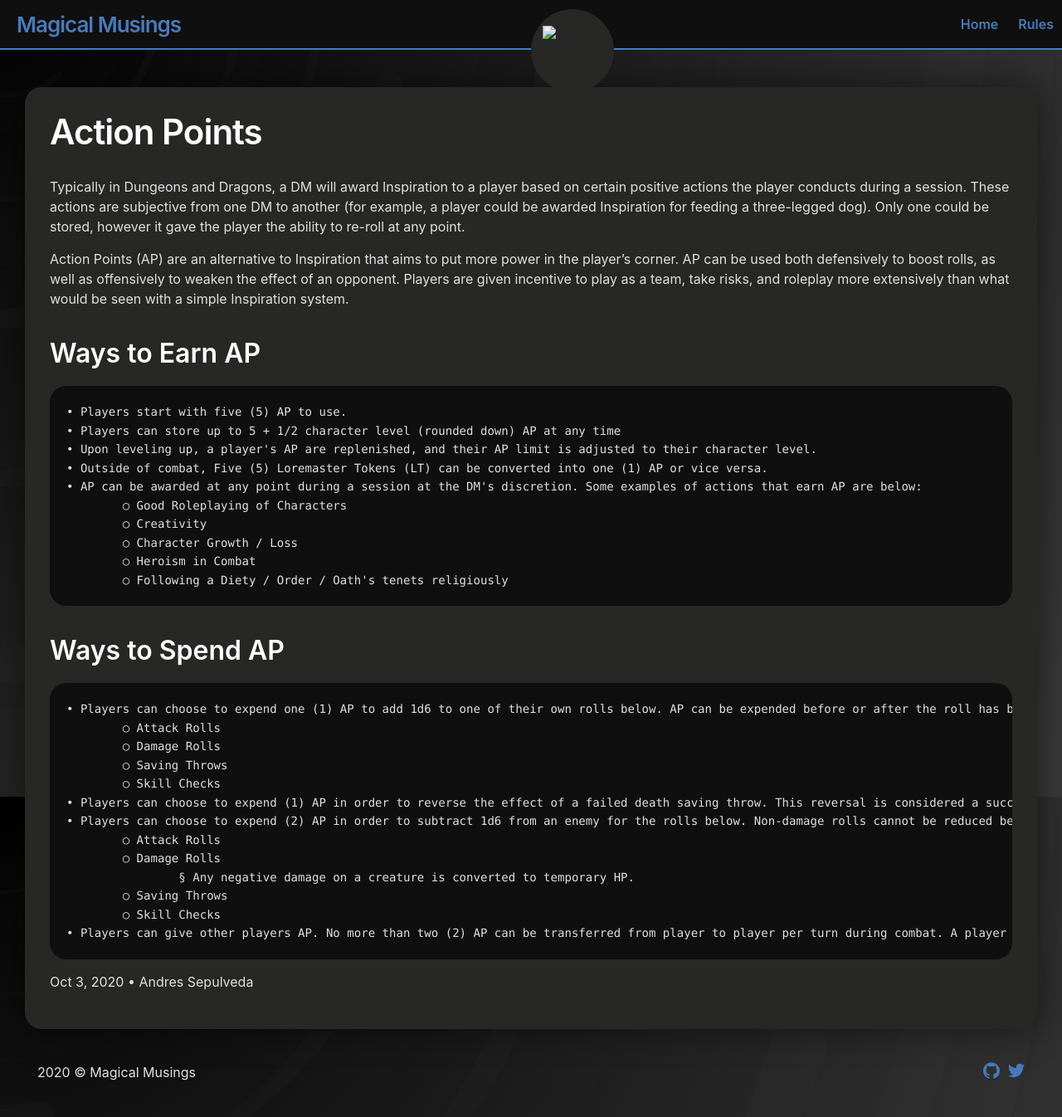
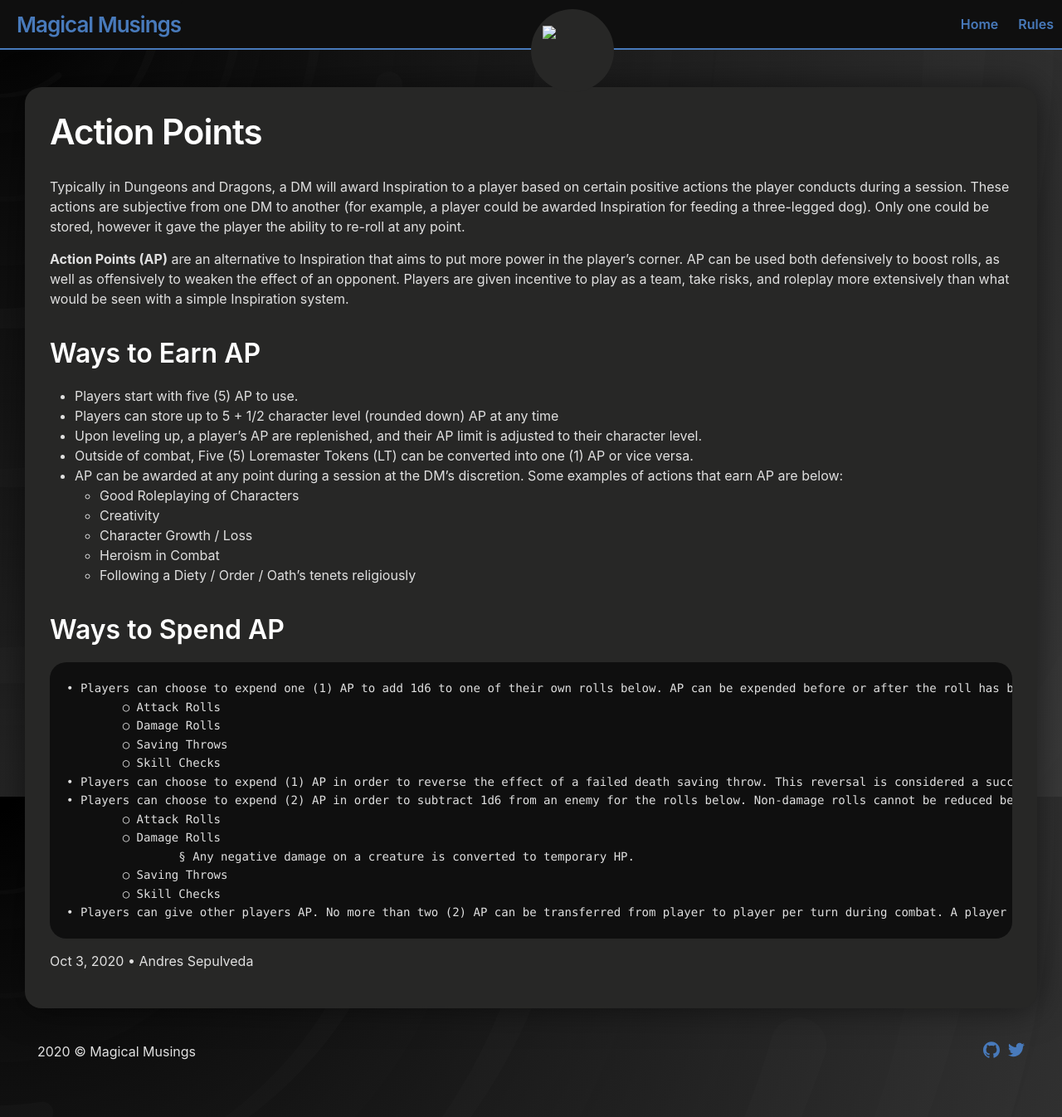
Before and after one commit to andersthemagi/magicalmusings.github.io, a Jekyll site: the page built from _posts/2020-10-03-ap.md, in a window 1280 px wide and 1346 px high. Shown: the whole window at 83% size. Built offline with Jekyll 4.4.1, drawn with Linux system fonts in a browser that asks for light colours.

Commit message:
Update 2020-10-03-ap.md

```diff
--- a/_posts/2020-10-03-ap.md
+++ b/_posts/2020-10-03-ap.md
@@ -8,20 +8,20 @@
 
 Typically in Dungeons and Dragons, a DM will award Inspiration to a player based on certain positive actions the player conducts during a session. These actions are subjective from one DM to another (for example, a player could be awarded Inspiration for feeding a three-legged dog). Only one could be stored, however it gave the player the ability to re-roll at any point.
 
-Action Points (AP) are an alternative to Inspiration that aims to put more power in the player's corner. AP can be used both defensively to boost rolls, as well as offensively to weaken the effect of an opponent. Players are given incentive to play as a team, take risks, and roleplay more extensively than what would be seen with a simple Inspiration system.
+**Action Points (AP)** are an alternative to Inspiration that aims to put more power in the player's corner. AP can be used both defensively to boost rolls, as well as offensively to weaken the effect of an opponent. Players are given incentive to play as a team, take risks, and roleplay more extensively than what would be seen with a simple Inspiration system.
 
 ## Ways to Earn AP
 
-	• Players start with five (5) AP to use.
-	• Players can store up to 5 + 1/2 character level (rounded down) AP at any time
-	• Upon leveling up, a player's AP are replenished, and their AP limit is adjusted to their character level.
-	• Outside of combat, Five (5) Loremaster Tokens (LT) can be converted into one (1) AP or vice versa.
-	• AP can be awarded at any point during a session at the DM's discretion. Some examples of actions that earn AP are below:
-		○ Good Roleplaying of Characters
-		○ Creativity
-		○ Character Growth / Loss
-		○ Heroism in Combat
-		○ Following a Diety / Order / Oath's tenets religiously
+- Players start with five (5) AP to use.
+- Players can store up to 5 + 1/2 character level (rounded down) AP at any time
+- Upon leveling up, a player's AP are replenished, and their AP limit is adjusted to their character level.
+- Outside of combat, Five (5) Loremaster Tokens (LT) can be converted into one (1) AP or vice versa.
+- AP can be awarded at any point during a session at the DM's discretion. Some examples of actions that earn AP are below:
+  - Good Roleplaying of Characters
+  - Creativity
+  - Character Growth / Loss
+  - Heroism in Combat
+  - Following a Diety / Order / Oath's tenets religiously
 
 ## Ways to Spend AP
 
```
